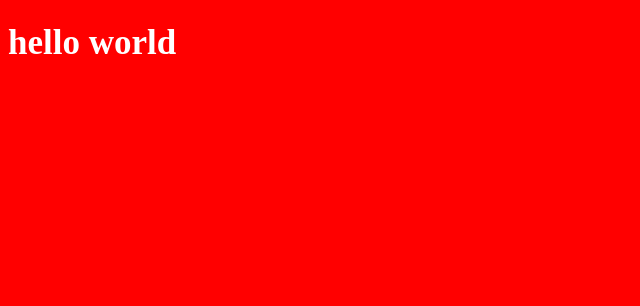
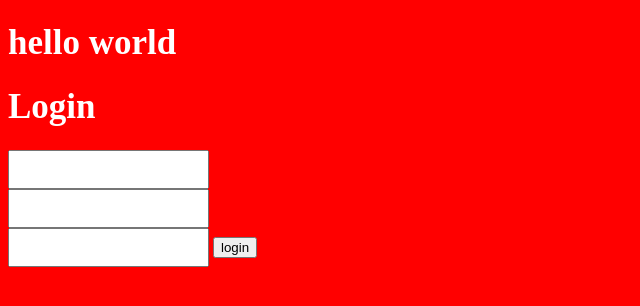
Before and after one commit to Otabek1990/git-lesson, a plain HTML site: page index.html in a window 1280 px wide. Shown: the whole page, without its empty margins (0-640 px from the left). Drawn offline with Linux system fonts and the light colour scheme.

Commit message:
feat/login-form-created

```diff
--- a/index.css
+++ b/index.css
@@ -5,3 +5,10 @@ h1{
     font-size: 35px;
     color:white;
 }
+form{
+    width: 300px;
+
+}
+input{
+    padding: 10px;
+}
--- a/index.html
+++ b/index.html
@@ -8,5 +8,12 @@
   </head>
   <body>
     <h1>hello world</h1>
+    <h1>Login </h1>
+    <form action="">
+        <input type="text">
+        <input type="text">
+        <input type="text">
+        <button>login</button>
+    </form>
   </body>
 </html>
```
